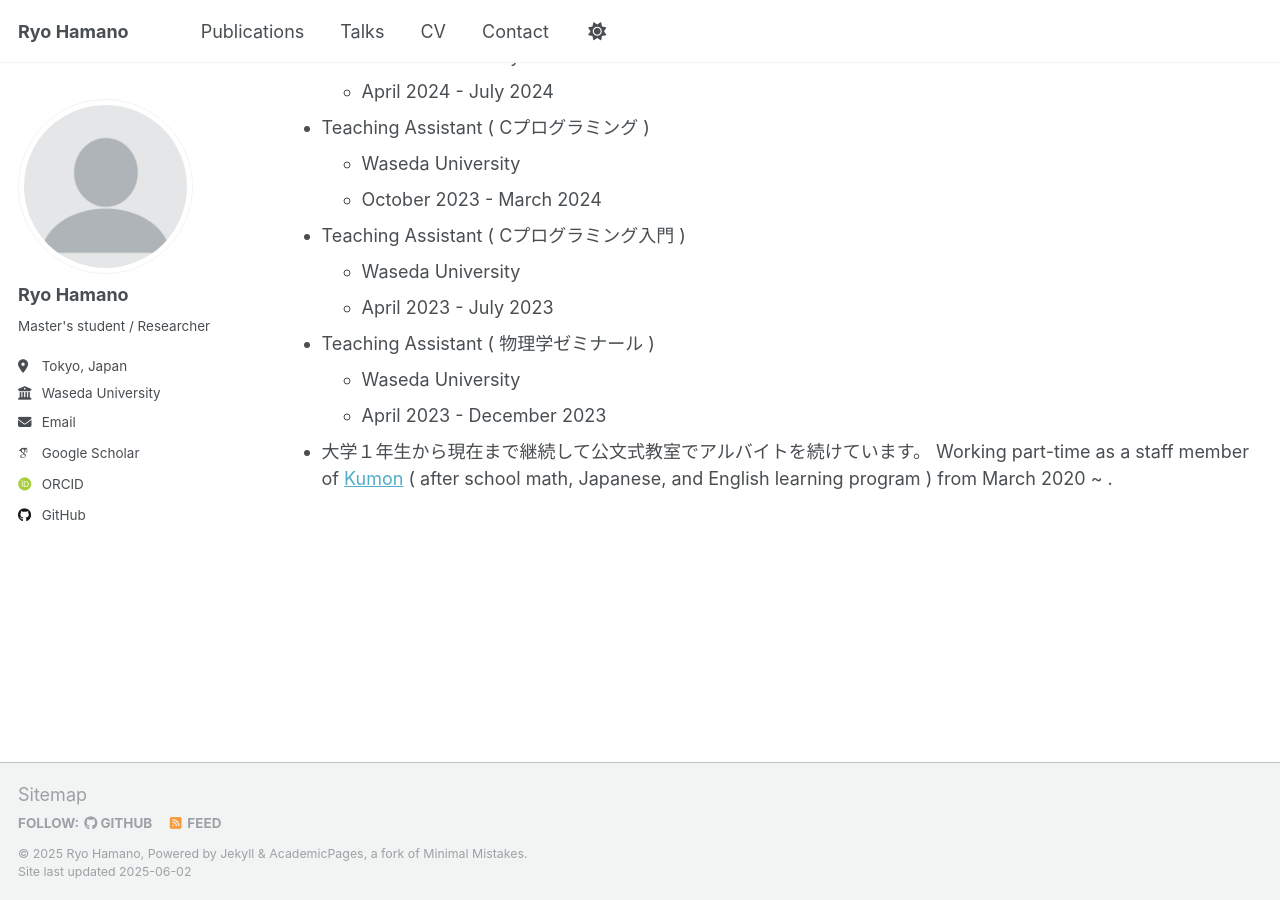
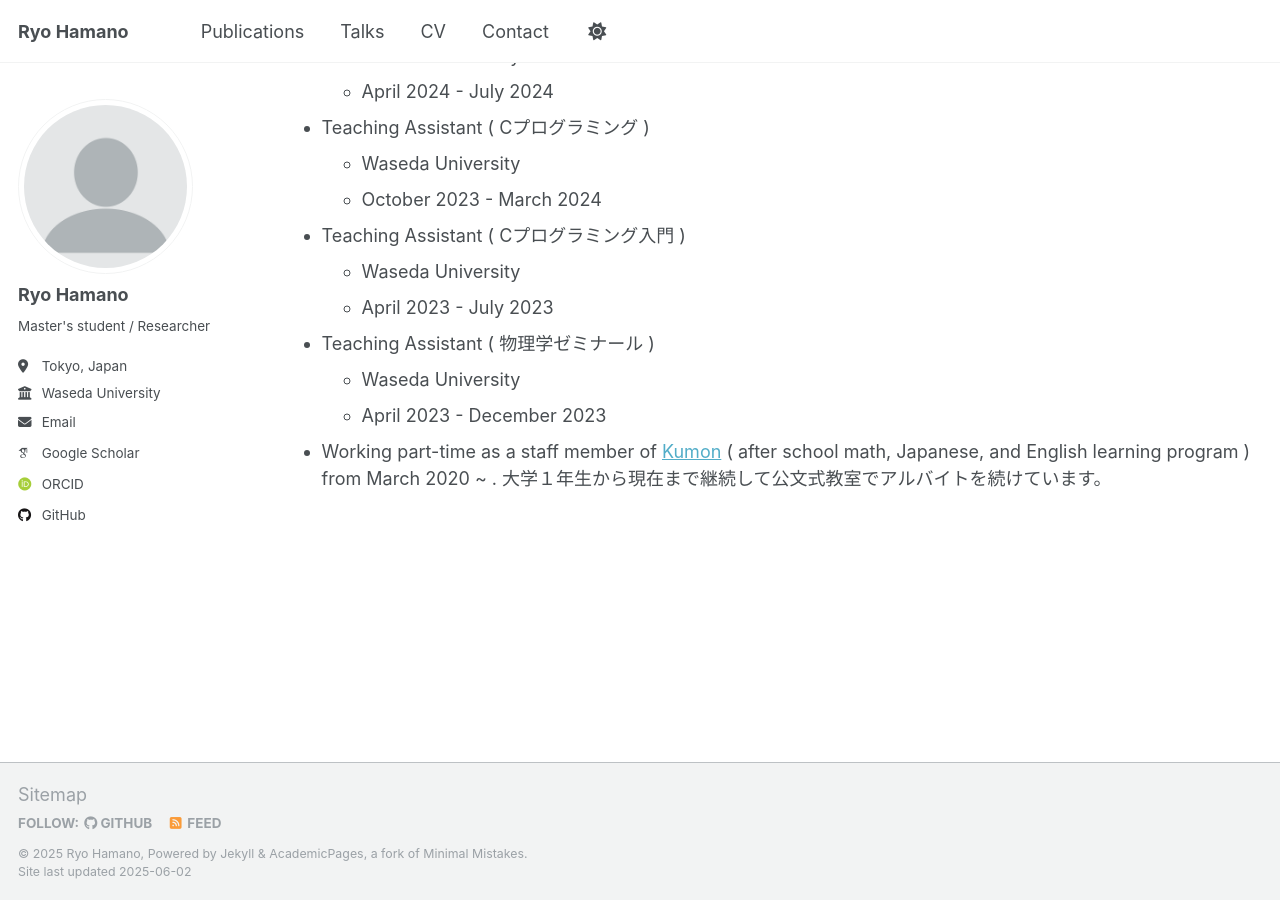
Before and after one commit to ryohamano/ryohamano.github.io, a Jekyll site: the page built from _pages/cv.md, in a window 1280 px wide and 900 px high, scrolled down 635 px. Built offline with Jekyll 4.4.1, drawn with Linux system fonts in a browser that asks for light colours; some web fonts are replaced.

```diff
--- a/_pages/cv.md
+++ b/_pages/cv.md
@@ -42,7 +42,7 @@ Work experience
   * Waseda University
   * April 2023 - December 2023
 
-* 大学１年生から現在まで継続して公文式教室でアルバイトを続けています。  Working part-time as a staff member of [Kumon](https://www.kumon.com/home) ( after school math, Japanese, and English learning program ) from March 2020 ~ .
+* Working part-time as a staff member of [Kumon](https://www.kumon.com/home) ( after school math, Japanese, and English learning program ) from March 2020 ~ .  大学１年生から現在まで継続して公文式教室でアルバイトを続けています。
 
 
 <!-- Publications
```
Also changed, not shown: _pages/about.md (line endings or trailing spaces).
